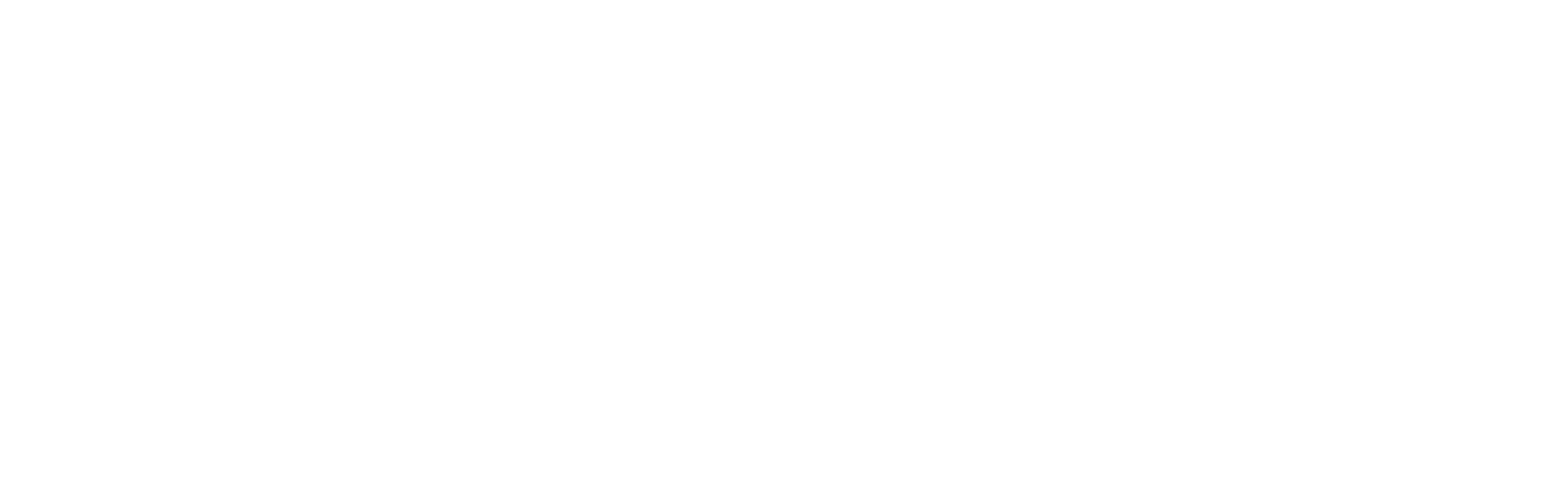
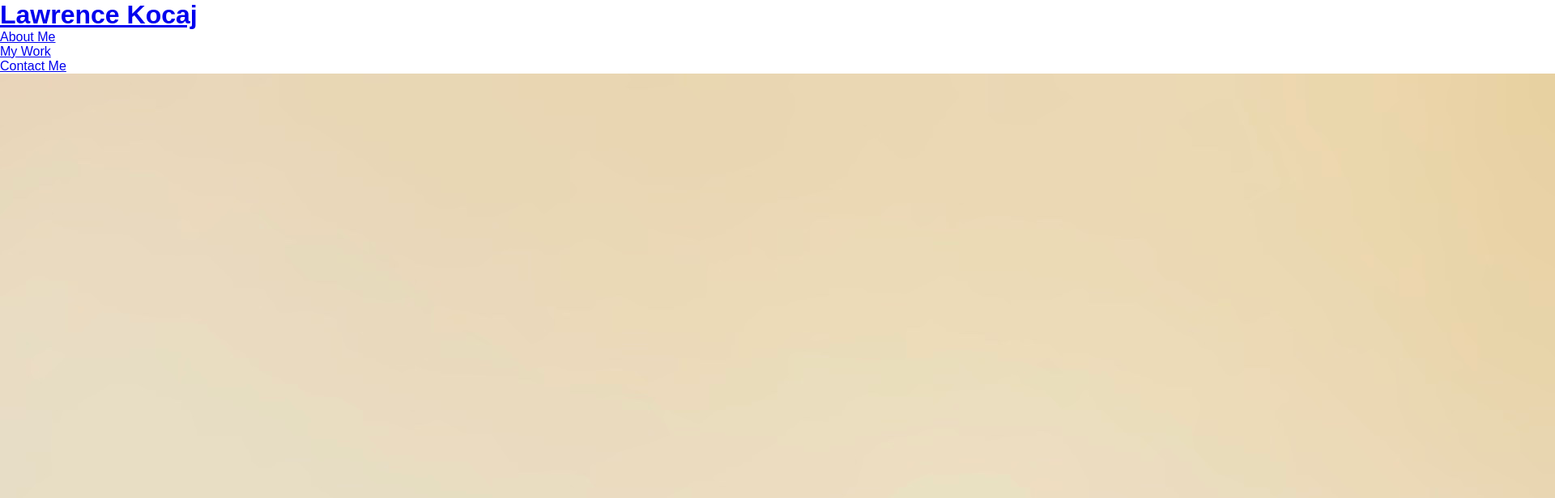
Before and after one commit to LKocaj/02-professional-Portfolio, a plain HTML site: page index.html in a window 1280 px wide. Shown: the top 616 px of the page at 81% size, 1920 px wide, since content can reach past the window. Drawn offline with Linux system fonts and the light colour scheme.

Commit message:
lay html framework

```diff
--- /dev/null
+++ b/Assets/CSS/style.css
@@ -0,0 +1,13 @@
+* {
+    margin: 0;
+    padding: 0;
+    box-sizing: border-box;
+}
+
+/* General Body styles */
+
+body {
+    font-family: Arial, Helvetica, sans-serif;
+    color: ;
+    background-color: ;
+}
--- a/index.html
+++ b/index.html
@@ -1,9 +1,66 @@
 <!DOCTYPE>
 <html lang="en">
     <head>
-
+        <meta charset="UTF-8" />
+        <meta name="viewport" content="width=device-width, initial-scale=1.0" />
+        <title></title>
+        <link rel="stylesheet" href="./Assets/CSS/style.css">
     </head>
     <body>
 
+        <!-- Header and Navigation -->
+
+        <header>
+            <h1>
+                <a href="/">Lawrence Kocaj</a>
+            </h1>
+            <nav>
+                <ul>
+                    <li>
+                        <a href="#about-me">About Me</a>
+                    </li>
+                    <li>
+                        <a href="#my-work">My Work</a>
+                    </li>
+                    <li>
+                        <a href="contact-me">Contact Me</a>
+                    </li>
+                </ul>
+            </nav>
+        </header>
+
+        <!-- Hero Image -->
+
+        <section class="hero">
+            <div>
+                <img src="./Assets/Images/Profile-pic.jpg" alt="Image of Lawrence Kocaj">
+            </div>
+        </section>
+
+        <!-- About Me -->
+
+        <section id="about-me">
+            <div class="title">
+                <h2>About Me</h2>
+            </div>
+        </section>
+
+        <!-- My Work -->
+
+        <section id="my-work">
+            <div class="title">
+                <h2>My Work</h2>
+            </div>
+        </section>
+
+        <!-- Contact Me -->
+
+        <section id="contact-me">
+            <div class="flex-row"></div>
+        </section>
+
+
+
+
     </body>
 </html>
```
Also changed, not shown: Assets/Images/Profile-pic.jpg (added), Assets/style.css (deleted), 3 other files.
